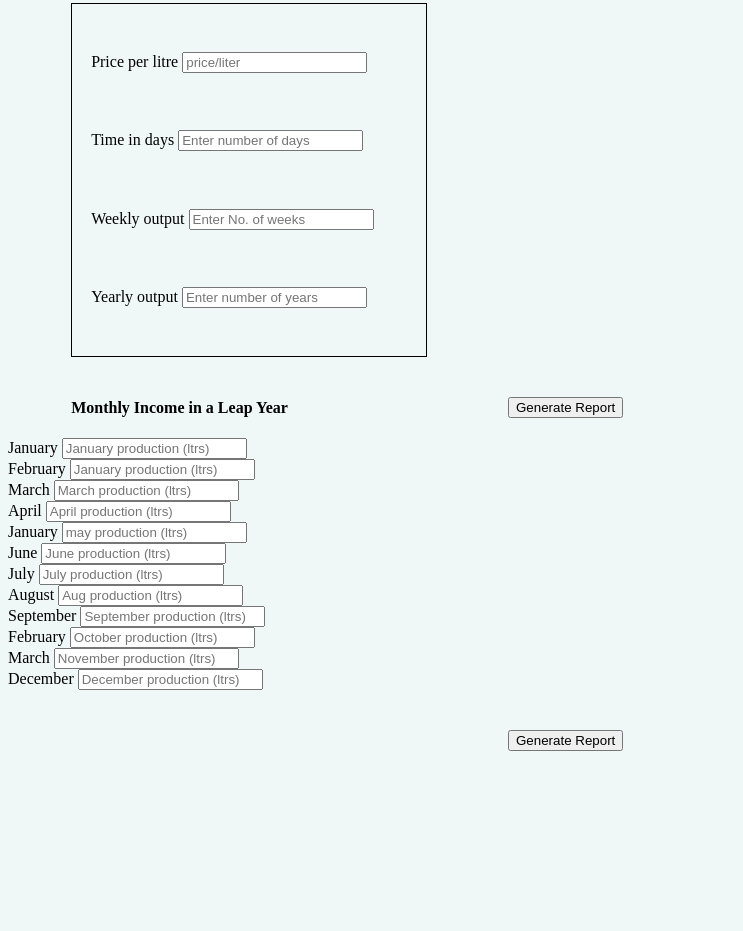
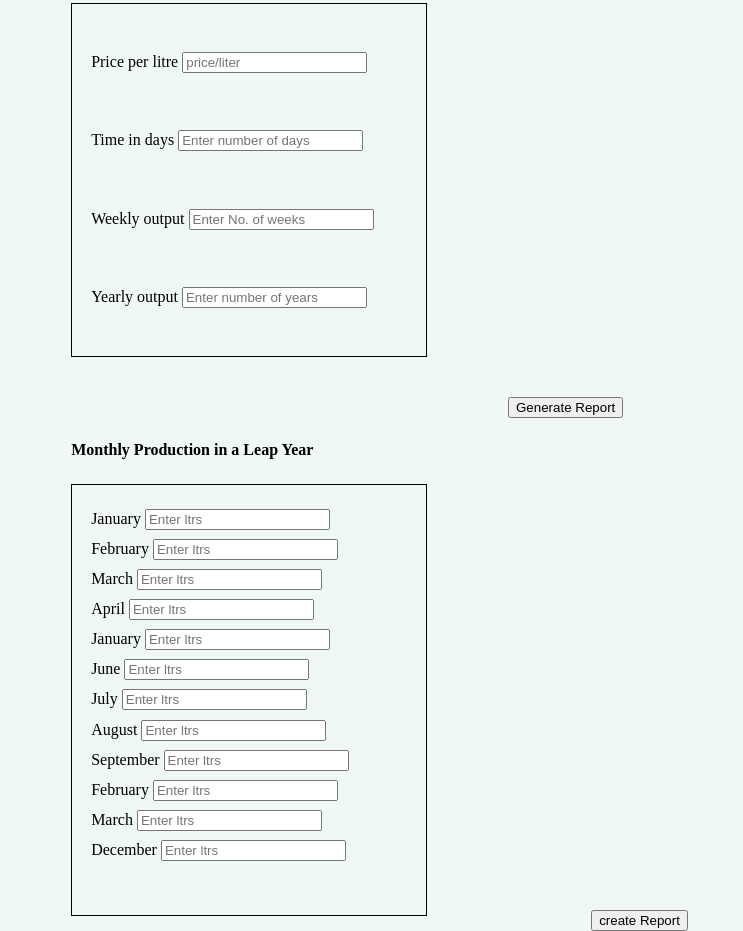
Before and after one commit to sirsimions/dairy-business-project, a plain HTML site: page index.html in a window 1280 px wide. Shown: the part 599-1530 px from the top of the page, without its empty margins (0-743 px from the left). Before the commit the page ends 1350 px from the top, so only its background shows below. Drawn offline with Linux system fonts and the light colour scheme.

Commit message:
This commit will edit data entry form

```diff
--- a/index.css
+++ b/index.css
@@ -69,8 +69,15 @@ body{
     position: relative;
     width: 60%;
     left: 5%;
+ }
+ .formhead2{
+    display: flex;
+    position: relative;
+    width: 60%;
+    left: 5%;
+    margin-top: 5%;
+ }
 
- }
 .container{
     display: flex;
     flex-direction: column;
@@ -92,27 +99,15 @@ body{
     padding: 20px;
     justify-content: center;
 }
-/*.label1, .label2, .label3, .label4, .label5{
-    width: 150px;
-    height: 25px;
-    padding: 8px;
-
+.monthlyP{
+    display: flex;
+    flex-direction: column;
+    position: relative;
+    justify-content: space-around;
+    width: 25%;
+    border: 1px solid black;
+    height: 50%;
+    left: 5%;
+    margin-top: 2%;
+    padding: 1.5%;
 }
-table{
-    border-collapse: collapse;
-    width: 55%;
-    background-color: rgb(215, 228, 228);
-    position: relative;
-    left:40%;
-    top: -70%;
-}
-
-table, th, td{
-    border: 1.5px solid whitesmoke;
-    padding: 5px;
-    height: 25px;
-}
- form input{
-    margin: 2%;
-    cursor: pointer;
- }
--- a/index.html
+++ b/index.html
@@ -68,59 +68,60 @@
 <div class="gen">
     <input type="submit"  id = "butt1" value ="Generate Report" onclick = "totalproduction()">
 </div>
-<h4 class = "formhead">Monthly Income in a Leap Year</h4>
+
+<h4 class = "formhead2">Monthly Production in a Leap Year</h4>
     <div class="monthlyP">
         <div>
             <label for="jan">January</label>
-            <input type="number" id="jan" placeholder="January production (ltrs)">
+            <input type="number" id="jan" placeholder="Enter ltrs">
         </div>
         <div>
             <label for="feb">February </label>
-            <input type="number" id = "feb" placeholder="January production (ltrs)">
+            <input type="number" id = "feb" placeholder="Enter ltrs">
         </div>
         <div>
             <label for="mar"> March </label>
-            <input type="number" id="mar" placeholder="March production (ltrs)">
+            <input type="number" id="mar" placeholder="Enter ltrs">
         </div>
         <div>
             <label for="apr">April </label>
-            <input type="number" id = "apr" placeholder="April production (ltrs)">
+            <input type="number" id = "apr" placeholder="Enter ltrs">
         </div>
         <div>
             <label for="may">January </label>
-            <input type="number" id="may" placeholder="may production (ltrs)">
+            <input type="number" id="may" placeholder="Enter ltrs">
         </div>
         <div>
             <label for="jun">June </label>
-            <input type="number" id = "jun" placeholder="June production (ltrs)">
+            <input type="number" id = "jun" placeholder="Enter ltrs">
         </div>
         <div>
             <label for="jul">July </label>
-            <input type="number" id="jul" placeholder="July production (ltrs)">
+            <input type="number" id="jul" placeholder="Enter ltrs">
         </div>
         <div>
             <label for="aug">August</label>
-            <input type="number" id = "aug" placeholder="Aug production (ltrs)">
+            <input type="number" id = "aug" placeholder="Enter ltrs">
         </div>
         <div>
             <label for="sep">September </label>
-            <input type="number" id="sep" placeholder="September production (ltrs)">
+            <input type="number" id="sep" placeholder="Enter ltrs">
         </div>
         <div>
             <label for="oct">February</label>
-            <input type="number" id = "oct" placeholder="October production (ltrs)">
+            <input type="number" id = "oct" placeholder="Enter ltrs">
         </div>
         <div>
             <label for="nov">March </label>
-            <input type="number" id="nov" placeholder="November production (ltrs)">
+            <input type="number" id="nov" placeholder="Enter ltrs">
         </div>
         <div>
             <label for="dec">December </label>
-            <input type="number" id = "dec" placeholder="December production (ltrs)">
+            <input type="number" id = "dec" placeholder="Enter ltrs">
         </div>
 
         <div class="gen">
-            <input type="submit"  id = "mbtn" value ="Generate Report" onclick = "monthlProd()">
+            <input type="submit"  id = "mbtn" value ="create Report" onclick = "monthlProd()">
         </div>
 
 
```
